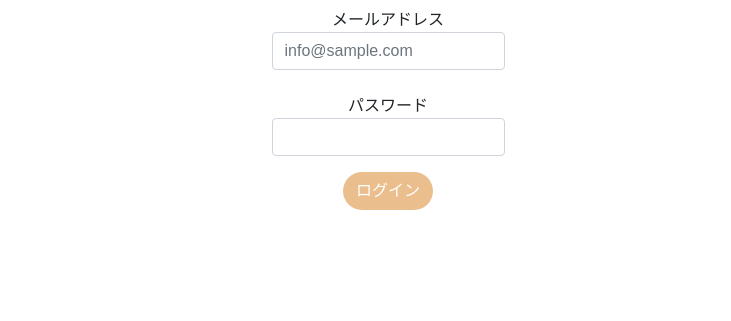
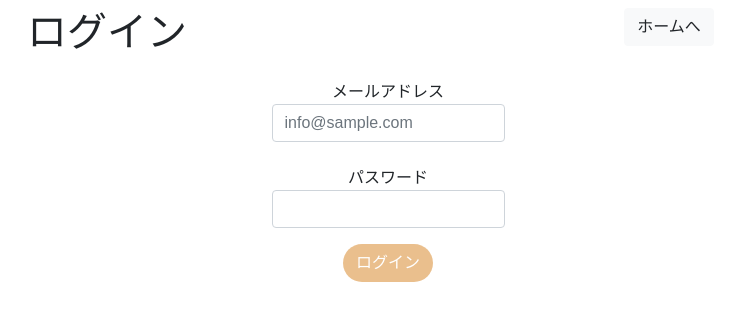
Before and after one commit to raptech-jp/RollingStockManager, a Flask app: page /login in a window 1280 px wide. Shown: the top 321 px of the page, without its empty margins (252-983 px from the left). Run offline with Flask 3, Linux system fonts and the light colour scheme.

Commit message:
[復元] ホームボタン

```diff
--- a/templates/login.html
+++ b/templates/login.html
@@ -12,6 +12,14 @@
 
 <body>
     <div class="container text-center grid gap-0 row-gap-3">
+        <div class="row p-2 g-col-6">
+            <div class="col">
+                <h1>ログイン</h1>
+            </div>
+            <div class="col">
+                <input type="button" onclick="location.href='/'" class="btn btn-light" value="ホームへ">
+            </div>
+        </div>
         <form id="login-form">
             <div class="p-2">
                 <label for="email">メールアドレス
```
